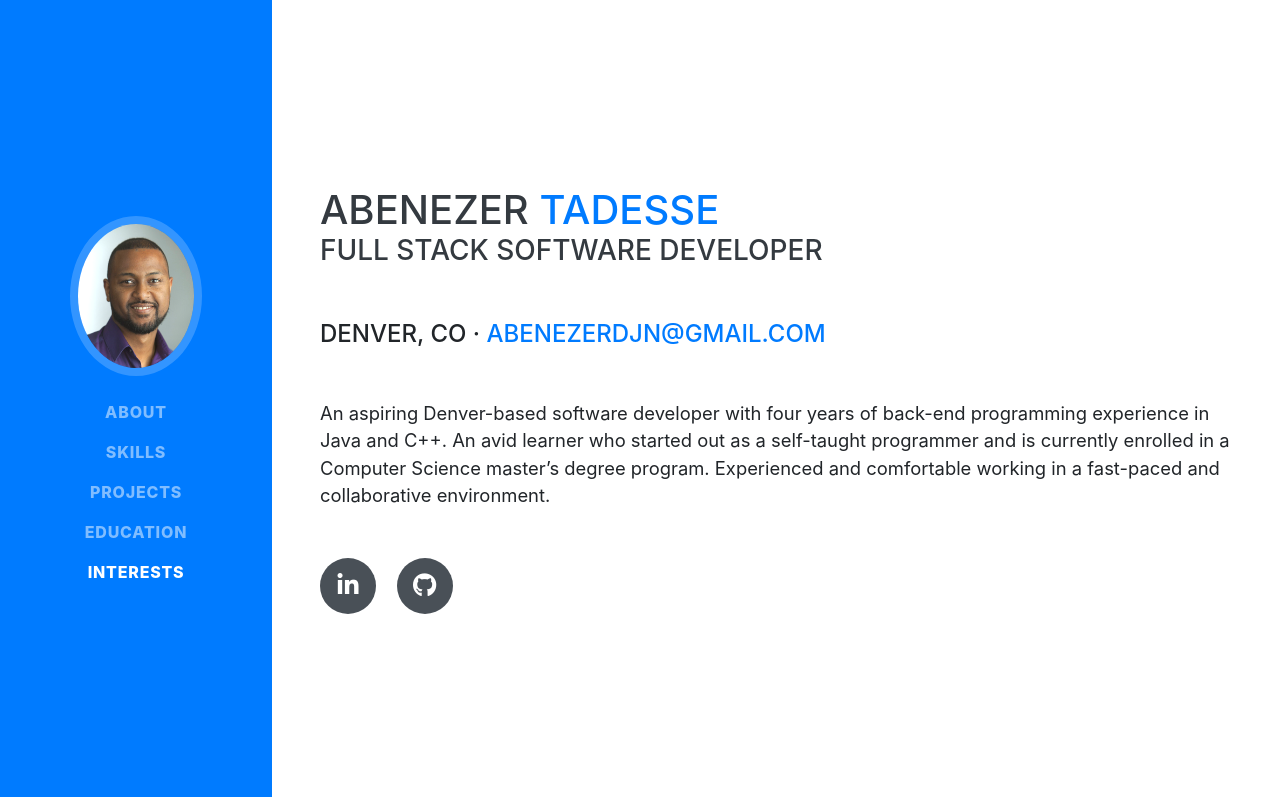
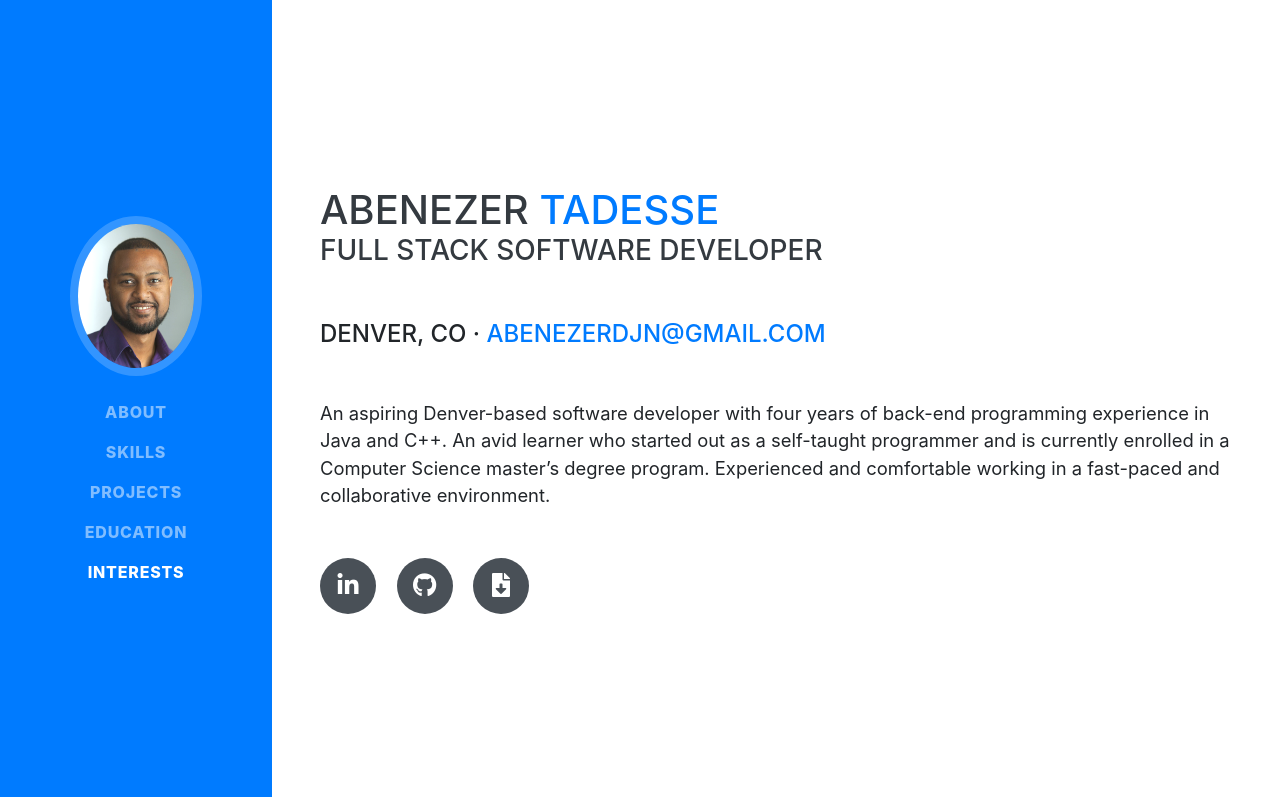
Before and after one commit to AbenezerTadesse/AbenezerTadesse.github.io, a website with bundled scripts: page index.html in a window 1280 px wide. Shown: the top 797 px of the page. Built offline with nearby package versions, Linux system fonts and the light colour scheme; a web font is replaced by a local one.

Commit message:
added resume

```diff
--- a/index.html
+++ b/index.html
@@ -80,7 +80,9 @@
           <a href="https://github.com/AbenezerTadesse" target="_blank">
             <i class="fab fa-github"></i>
           </a>
-
+          <a href="Abenezer Tadesse Resume.pdf">
+          	<i class="fas fa-file-download"></i>
+          </a>
         </div>
       </div>
     </section>
@@ -205,6 +207,8 @@
   <!-- Bootstrap core JavaScript -->
   <script src="vendor/jquery/jquery.min.js"></script>
   <script src="vendor/bootstrap/js/bootstrap.bundle.min.js"></script>
+  <script src="https://unpkg.com/ionicons@4.5.10-0/dist/ionicons.js"></script>
+
 
   <!-- Plugin JavaScript -->
   <script src="vendor/jquery-easing/jquery.easing.min.js"></script>
```
Also changed, not shown: 1 other file.
